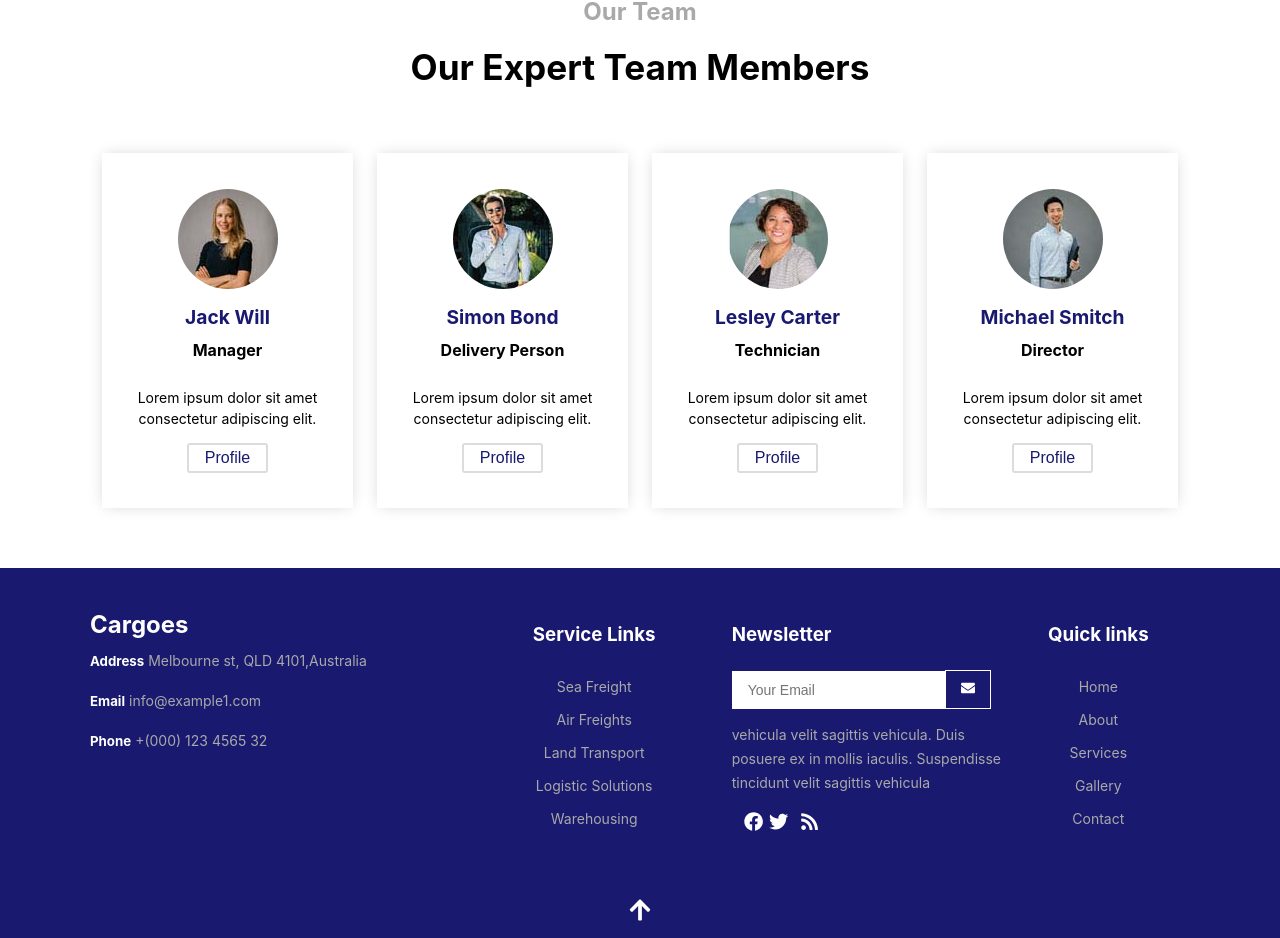
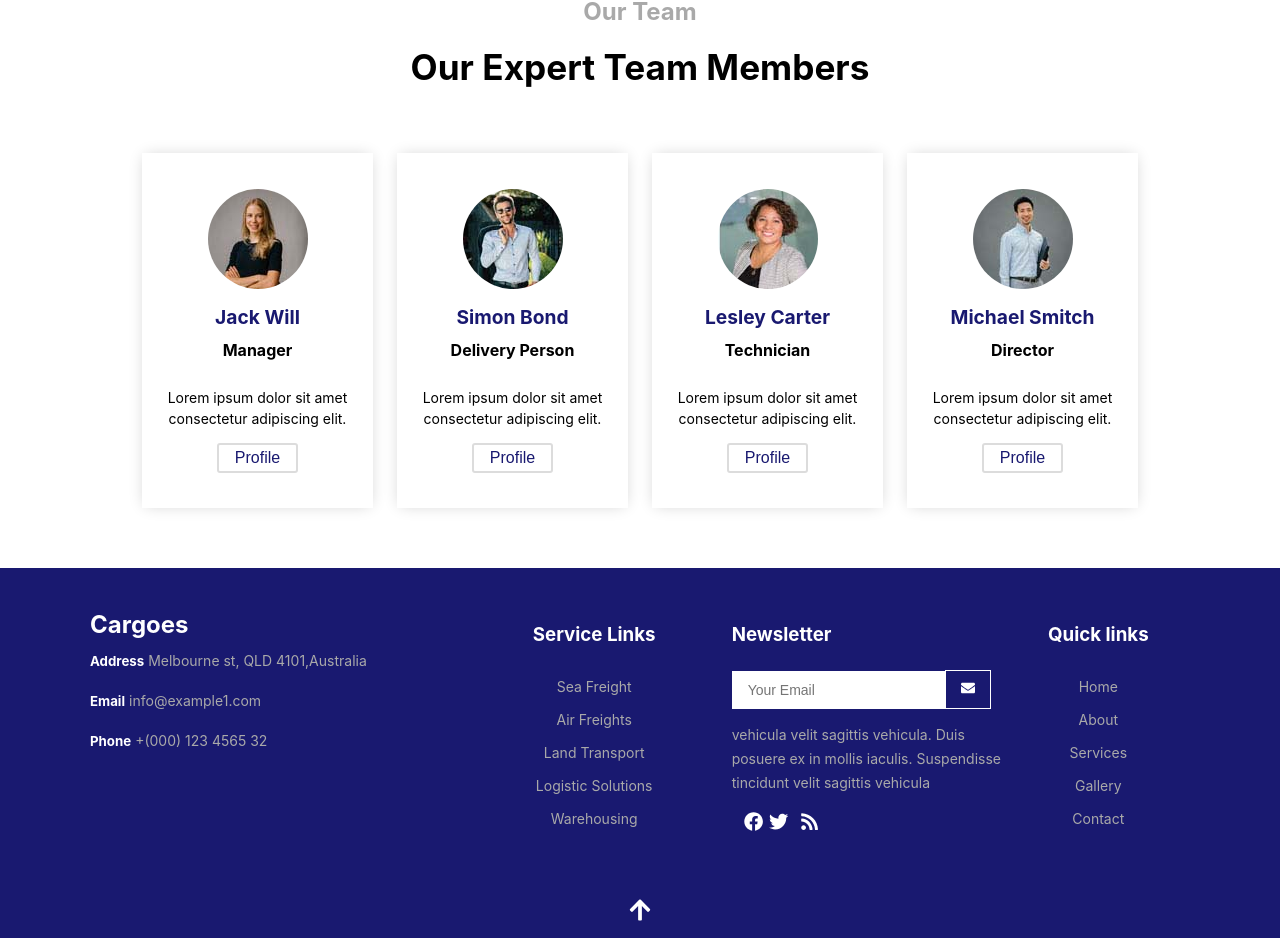
Before and after one commit to nunogervasio/spa-v2, a React (Create React App) app: page / in a window 1280 px wide. Shown: the part 2472-3410 px from the top of the page. Built offline with nearby package versions, Linux system fonts and the light colour scheme.

Commit message:
add padding to team card container

```diff
--- a/src/Team/team.js
+++ b/src/Team/team.js
@@ -31,6 +31,7 @@ const CardContainer = styled.div`
   @media (min-width: 992px) {
     display: grid;
     grid-template-columns: 1fr 1fr 1fr 1fr;
+    margin: 0 2.5rem;
   }
 `;
 const Team = () => {
```
